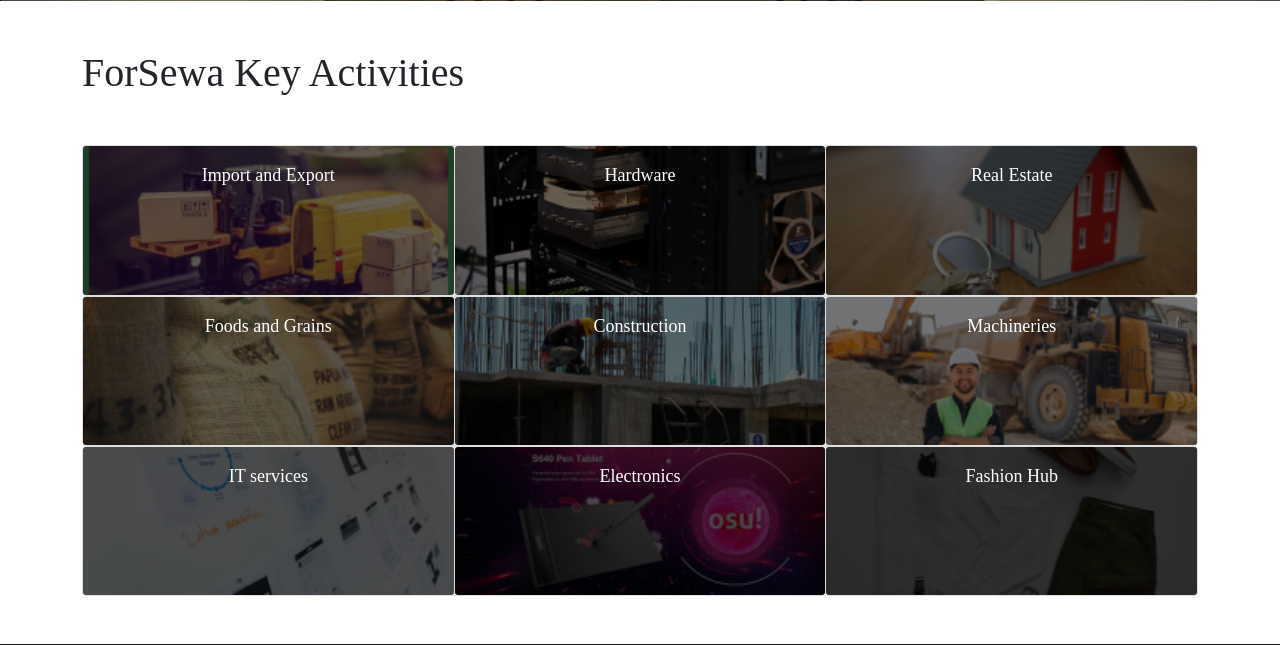
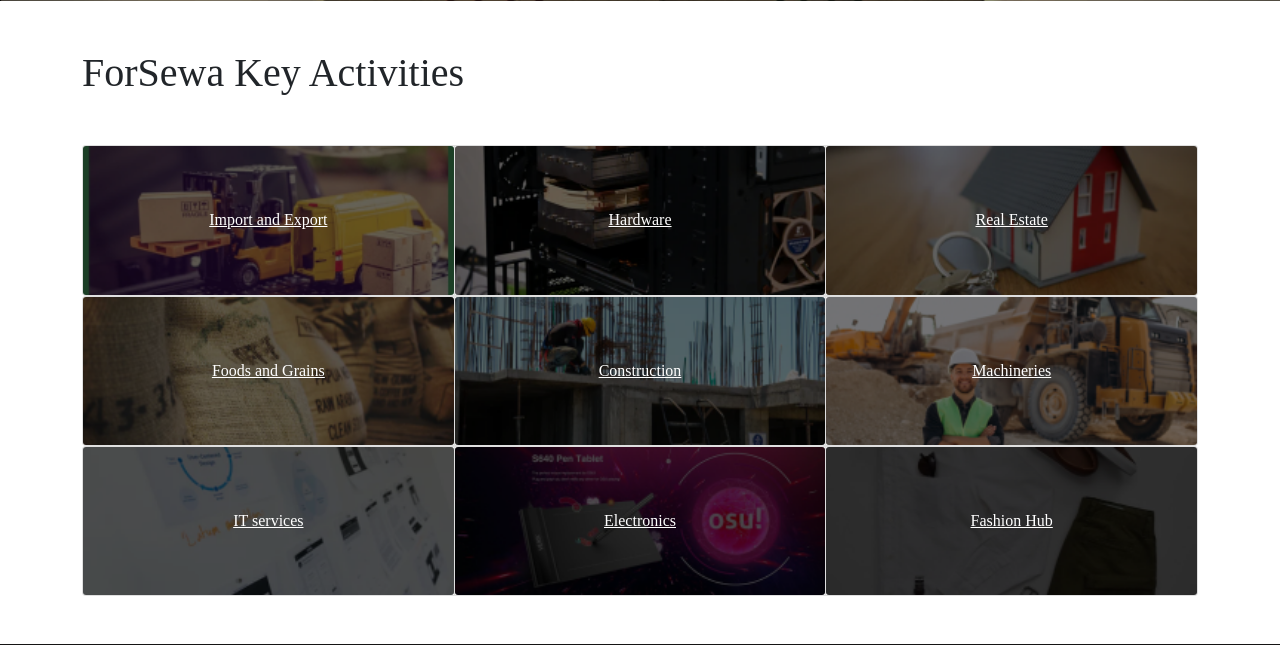
Before and after one commit to Birajramtel/for_sewa, a PHP site: page /activities.php in a window 1280 px wide. Shown: the part 322-967 px from the top of the page. Run offline with PHP 8.4, Linux system fonts and the light colour scheme; some libraries are stand-ins or nearby versions; some web fonts are replaced.

Commit message:
Changes made in Activities page

```diff
--- a/activities.php
+++ b/activities.php
@@ -15,63 +15,63 @@
         <!-- Forsewa Key Activities Section Opened -->
         <div class="container mt-5">
             <h1 class="mb-5">ForSewa Key Activities</h1>
-            <div class="card-group activity_image">
-                <div class="card text-center">
+            <div class="card-group">
+                <div class="card  text-center">
                     <img src="img/activities_1.png" class="card-img" alt="Import and Export">
-                    <div class="card-img-overlay">
-                        <a href="import_and_export.php" class="activity_hero card-body img-fluid text-white">Import and Export</a>
+                    <div class="card-img-overlay d-flex justify-content-center align-items-center">
+                        <a href="import_and_export.php" class="card-body img-fluid text-white">Import and Export</a>
                     </div>
                 </div>
                 <div class="card text-center">
                     <img src="img/activities_2.png" class="card-img" alt="Hardware">
-                    <div class="card-img-overlay">
-                        <a href="hardware.php" class="activity_hero card-body text-white">Hardware</a>
+                    <div class="card-img-overlay d-flex justify-content-center align-items-center">
+                        <a href="hardware.php" class="card-body text-white">Hardware</a>
                     </div>
                 </div>
                 <div class="card text-center">
                     <img src="img/activities_3.png" class="card-img" alt="Real Estate">
-                    <div class="card-img-overlay">
-                        <a href="real_estate.php" class="activity_hero card-body img-fluid text-white">Real Estate</a>
+                    <div class="card-img-overlay d-flex justify-content-center align-items-center">
+                        <a href="real_estate.php" class="card-body img-fluid text-white">Real Estate</a>
                     </div>
                 </div>
             </div>
             <div class="card-group p-0 mr-0">
                 <div class="card text-center">
                     <img src="img/activities_4.png" class="card-img" alt="Foods and Grains">
-                    <div class="card-img-overlay">
-                        <a href="food_and_grain.php" class="activity_hero card-body img-fluid text-white">Foods and Grains</a>
+                    <div class="card-img-overlay d-flex justify-content-center align-items-center">
+                        <a href="food_and_grain.php" class="card-body img-fluid text-white">Foods and Grains</a>
                     </div>
                 </div>
                 <div class="card text-center">
                     <img src="img/activities_5.png" class="card-img" alt="Construction">
-                    <div class="card-img-overlay">
-                        <a href="construction.php" class="activity_hero card-body img-fluid text-white">Construction</a>
+                    <div class="card-img-overlay d-flex justify-content-center align-items-center">
+                        <a href="construction.php" class="card-body img-fluid text-white">Construction</a>
                     </div>
                 </div>
                 <div class="card text-center">
                     <img src="img/activities_6.png" class="card-img" alt="Machineries">
-                    <div class="card-img-overlay">
-                        <a href="machineries.php" class="activity_hero card-body img-fluid text-white">Machineries</a>
+                    <div class="card-img-overlay d-flex justify-content-center align-items-center">
+                        <a href="machineries.php" class="card-body img-fluid text-white">Machineries</a>
                     </div>
                 </div>
             </div>
             <div class="card-group mt-0">
                 <div class="card text-center">
                     <img src="img/activities_7.png" class="card-img" alt="IT services">
-                    <div class="card-img-overlay">
-                        <a href="it_services.php" class="activity_hero card-body img-fluid text-white">IT services</a>
+                    <div class="card-img-overlay d-flex justify-content-center align-items-center">
+                        <a href="it_services.php" class="card-body img-fluid text-white">IT services</a>
                     </div>
                 </div>
                 <div class="card text-center">
                     <img src="img/activities_8.png" class="card-img" alt="Electronics">
-                    <div class="card-img-overlay">
-                        <a href="electronics.php" class="activity_hero card-body img-fluid text-white">Electronics</a>
+                    <div class="card-img-overlay d-flex justify-content-center align-items-center">
+                        <a href="electronics.php" class="card-body img-fluid text-white">Electronics</a>
                     </div>
                 </div>
                 <div class="card text-center">
                     <img src="img/activities_9.png" class="card-img" alt="Fashion Hub">
-                    <div class="card-img-overlay">
-                        <a href="fashion_hub.php" class="activity_hero card-body img-fluid text-white">Fashion Hub</a>
+                    <div class="card-img-overlay d-flex justify-content-center align-items-center">
+                        <a href="fashion_hub.php" class="card-body img-fluid text-white">Fashion Hub</a>
                     </div>
                 </div>
             </div>
```
